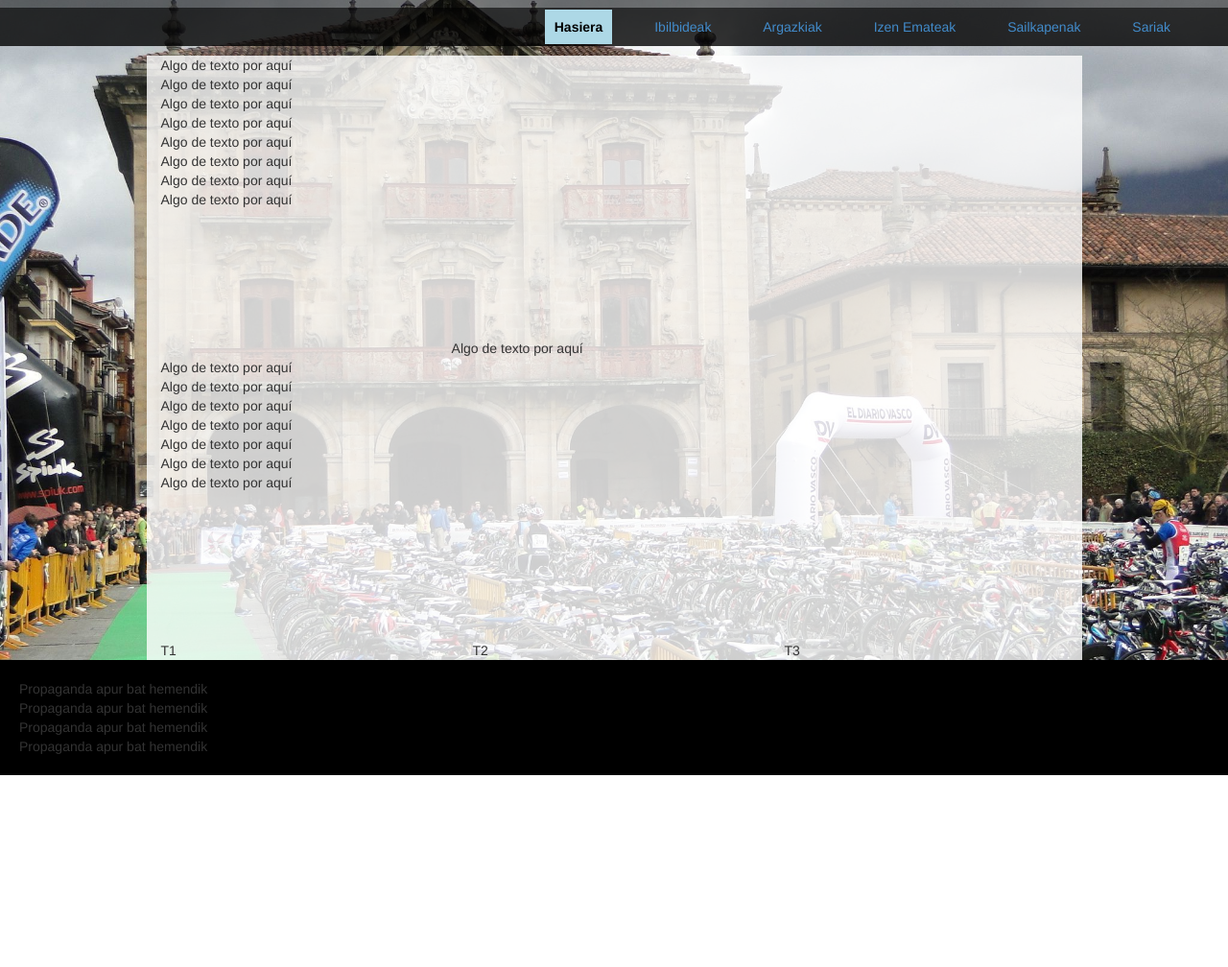
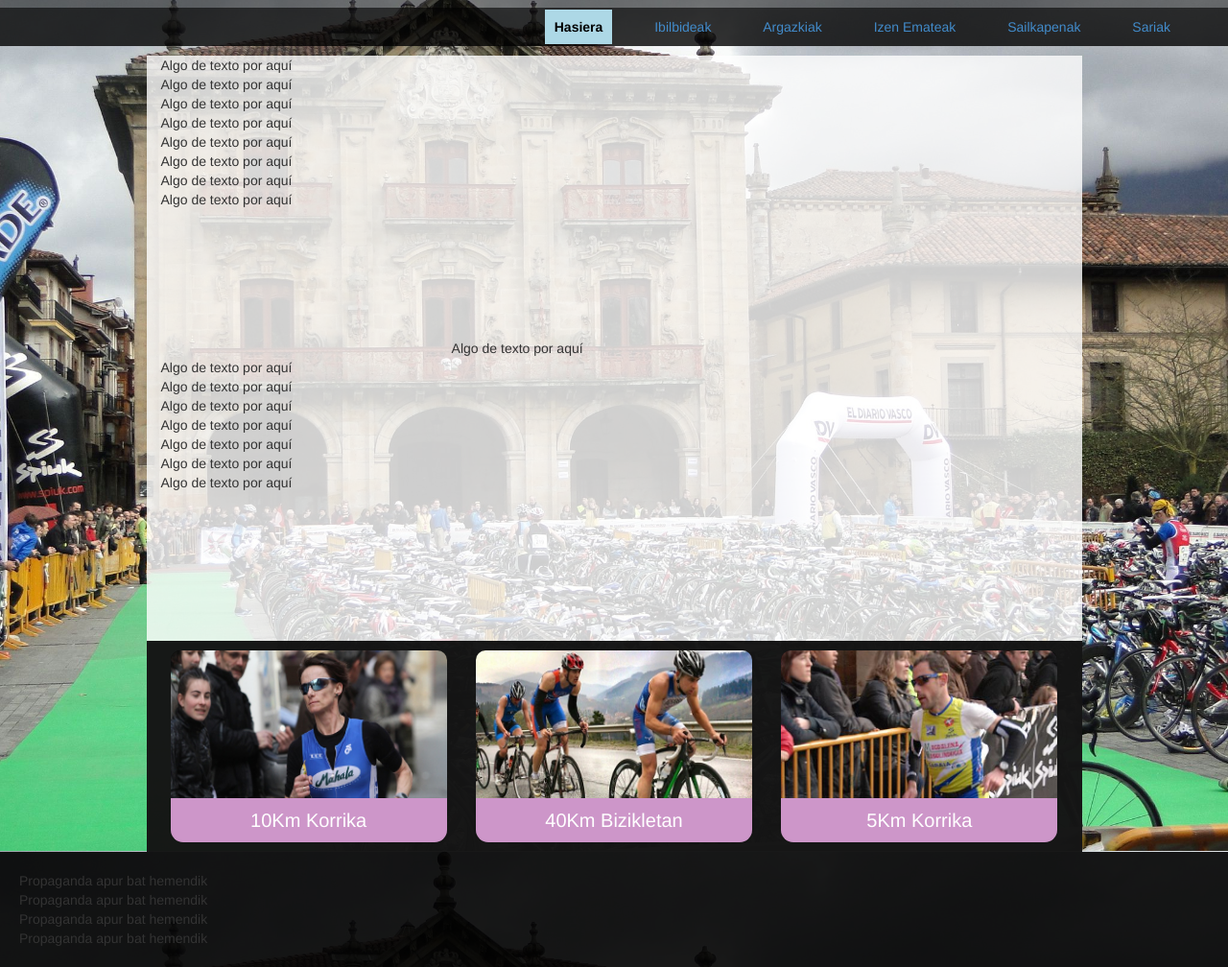
Before and after one commit to corand/duatloia_v2, a plain HTML site: page index.html in a window 1280 px wide. Shown: the part 73-1081 px from the top of the page at 96% size. Before the commit the page ends 881 px from the top, so only its background shows below. Drawn offline with Linux system fonts and the light colour scheme.

Commit message:
transiciones

```diff
--- a/css/style.css
+++ b/css/style.css
@@ -25,6 +25,22 @@ nav{ background:rgba(1,0,0,0.8);}
 .menu li a{ color:grey;}
 .menu li.current a{ color: black; font-weight: bold;}
 
+
+.transiciones{ padding:10px; background-color:rgba(0,0,0,0.9); }
+.sector-t img{ position: relative; background-color:black; width:100%; height:200px; border-radius:10px 10px 20px 20px;}
+.leyenda-sector{ background: #cd96c9;
+	position: absolute;
+	display: block;
+	bottom: 0;
+	left: 15px;
+	right: 15px;
+	font-size: 20px;
+	line-height: 22px;
+	color: #fff;
+	padding: 12px 70px;
+	text-align: center;
+	border-radius: 0 0 13px 13px;}
+
 .info{ background-color:rgba(255, 255, 255, 0.8); }
 
-.footer{ width:100%;padding:20px; background-color:black;}
+.footer{ width:100%;padding:20px; background-color:rgba(0,0,0,0.9);}
--- a/index.html
+++ b/index.html
@@ -60,10 +60,31 @@
 
 			       	</video>
 
-			       	<div class="row">
-			       		<div class="col-md-4">T1</div>
-			       		<div class="col-md-4">T2</div>
-			       		<div class="col-md-4">T3</div>
+			       	<div class="row transiciones">
+			       		<div class="col-md-4">
+			       			<figure class="sector-t">
+			       				<img src="img/korrika1.jpg" />
+			       				<figcaption class="leyenda-sector">
+			       					10Km Korrika
+			       				</figcaption>
+			       			</figure>
+			       		</div>
+			       		<div class="col-md-4">
+			       			<figure class="sector-t">
+			       				<img src="img/bizikleta.jpg" />
+			       				<figcaption class="leyenda-sector">
+			       					40Km Bizikletan
+			       				</figcaption>
+			       			</figure>
+			       		</div>
+			       		<div class="col-md-4">
+			       			<figure class="sector-t">
+			       				<img src="img/korrika3.jpg" />
+			       				<figcaption class="leyenda-sector">
+			       					5Km Korrika
+			       				</figcaption>
+			       			</figure>
+			       		</div>
 			       	</div>
 
        			</div>
```
Also changed, not shown: img/bizikleta.jpg (added), img/korrika1.jpg (added), img/korrika3.jpg (added).
